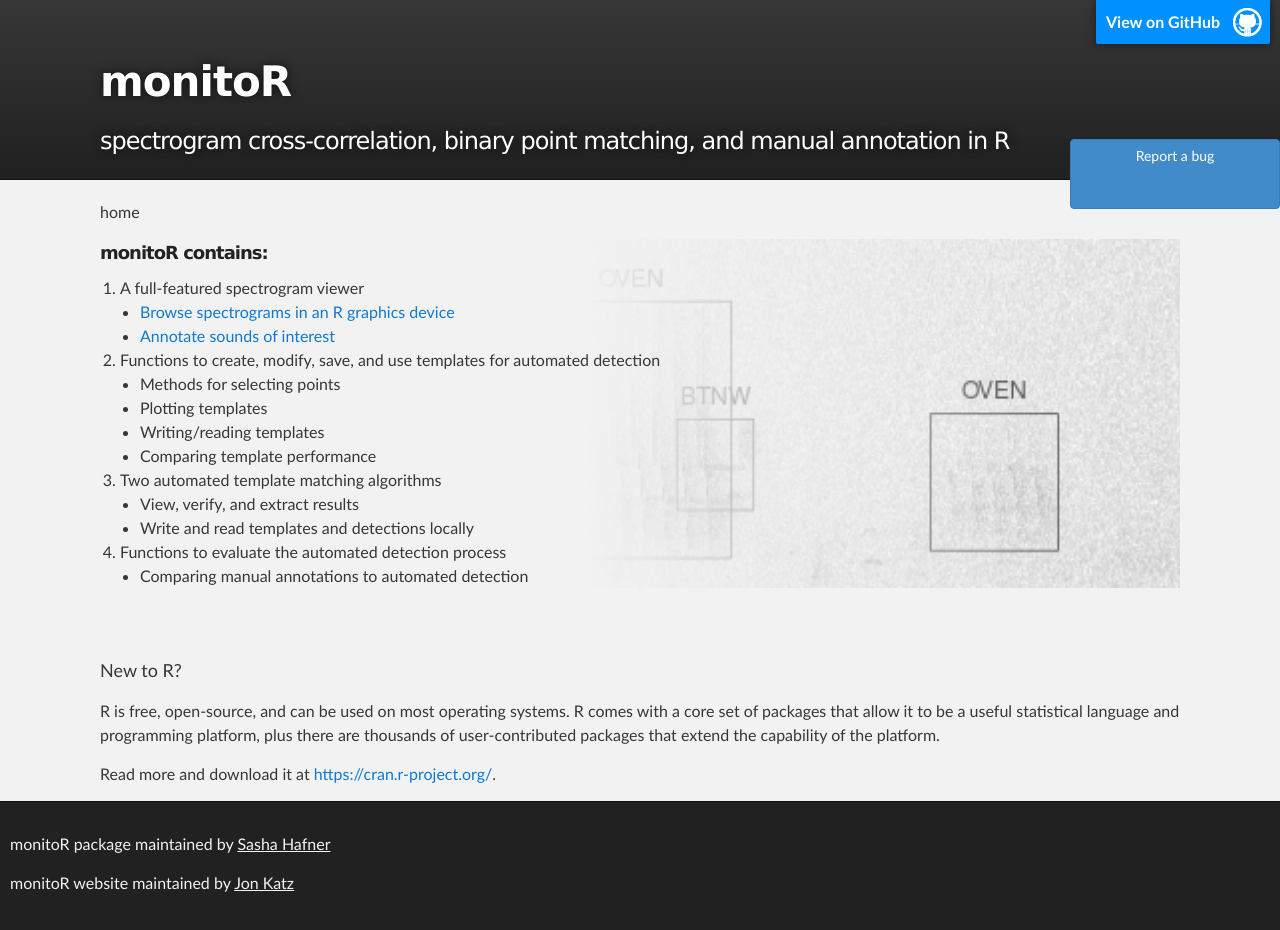
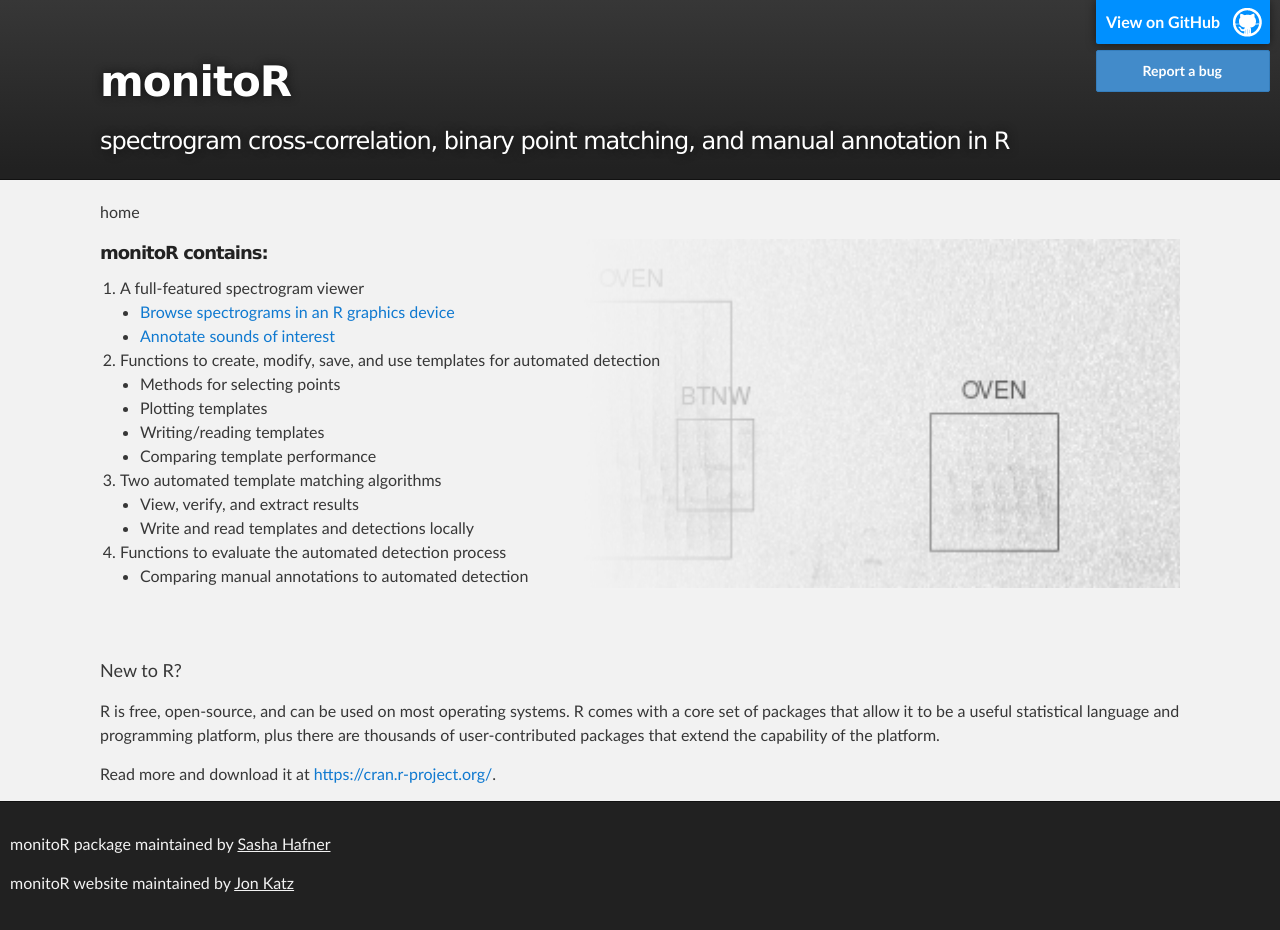
Before and after one commit to jonkatz2/monitoR, a Jekyll site: the page built from index.md, in a window 1280 px wide. Built offline with Jekyll 4.4.1, drawn with Linux system fonts in a browser that asks for light colours.

Commit message:
bug button styling

```diff
--- a/assets/css/style.scss
+++ b/assets/css/style.scss
@@ -21,10 +21,14 @@
 }
 
 #bugreport_banner {
-  position: absolute;
-  width: 210px;
-  z-index: 10;
-  bottom: -40px;
-  right: 0;
-  height: 70px;
+    display: block;
+    position: absolute;
+    top: 50px;
+    right: 10px;
+    z-index: 10;
+    padding: 10px 47px 10px 45px;
+    text-align: center;
+    font-weight: bold;
+    border-radius: 2px;
+
 }
```
